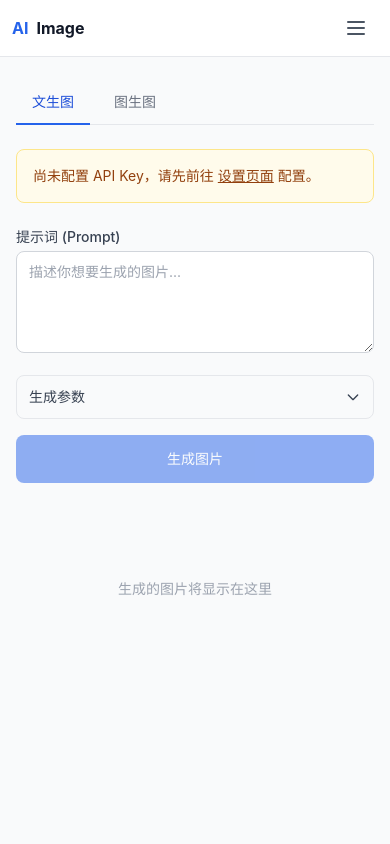
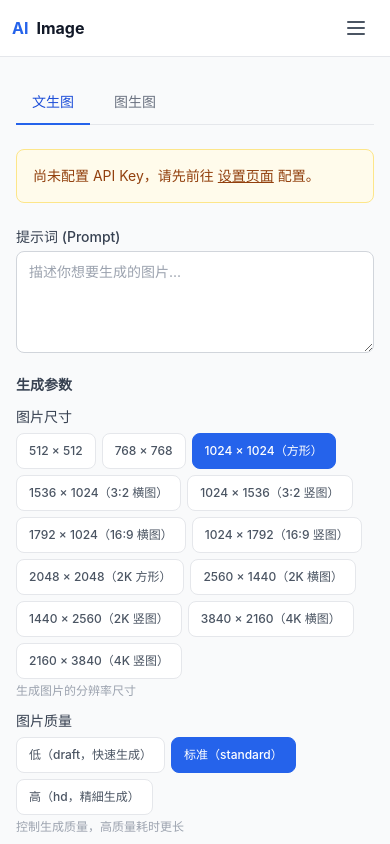
Before and after one commit to IronManCantFix/ai-image-online, a Vue app in the folder frontend/: page /generate in a window 390 px wide. Shown: the top 844 px of the page. Built offline with nearby package versions, Linux system fonts and the light colour scheme.

Commit message:
fix: always show parameters, remove collapsible toggle

```diff
--- a/frontend/src/components/generation/ImageToImage.vue
+++ b/frontend/src/components/generation/ImageToImage.vue
@@ -10,19 +10,7 @@
           focus:outline-none focus:ring-2 focus:ring-primary-500 focus:border-primary-500 min-h-[80px]"></textarea>
       </div>
 
-      <div class="lg:block">
-        <button @click="paramOpen = !paramOpen"
-          class="lg:hidden w-full flex items-center justify-between px-3 py-2.5 rounded-lg
-          border border-gray-200 bg-gray-50 text-sm font-medium text-gray-700 min-h-[44px]">
-          <span>生成参数</span>
-          <svg class="w-4 h-4 transition-transform" :class="paramOpen ? 'rotate-180' : ''" fill="none" stroke="currentColor" viewBox="0 0 24 24">
-            <path stroke-linecap="round" stroke-linejoin="round" stroke-width="2" d="M19 9l-7 7-7-7" />
-          </svg>
-        </button>
-        <div :class="paramOpen ? 'block mt-3' : 'hidden lg:block'">
-          <ParamPanel :schema="schema" @update="onParamsUpdate" />
-        </div>
-      </div>
+      <ParamPanel :schema="schema" @update="onParamsUpdate" />
 
       <button @click="generate" :disabled="gen.loading || !prompt.trim() || images.length === 0"
         class="w-full px-4 py-3 rounded-lg bg-primary-600 text-white text-sm font-medium
@@ -55,7 +43,6 @@
 const images = ref<File[]>([])
 const prompt = ref('')
 const params = ref<Record<string, string | number | boolean>>({})
-const paramOpen = ref(false)
 
 const adapter = getAdapter(settings.activeProfile?.adapterId || 'gpt-image-2')!
 const schema: ParamSchema = adapter.getParamSchema()
--- a/frontend/src/components/generation/TextToImage.vue
+++ b/frontend/src/components/generation/TextToImage.vue
@@ -8,19 +8,7 @@
           focus:outline-none focus:ring-2 focus:ring-primary-500 focus:border-primary-500 min-h-[100px]"></textarea>
       </div>
 
-      <div class="lg:block">
-        <button @click="paramOpen = !paramOpen"
-          class="lg:hidden w-full flex items-center justify-between px-3 py-2.5 rounded-lg
-          border border-gray-200 bg-gray-50 text-sm font-medium text-gray-700 min-h-[44px]">
-          <span>生成参数</span>
-          <svg class="w-4 h-4 transition-transform" :class="paramOpen ? 'rotate-180' : ''" fill="none" stroke="currentColor" viewBox="0 0 24 24">
-            <path stroke-linecap="round" stroke-linejoin="round" stroke-width="2" d="M19 9l-7 7-7-7" />
-          </svg>
-        </button>
-        <div :class="paramOpen ? 'block mt-3' : 'hidden lg:block'">
-          <ParamPanel :schema="schema" @update="onParamsUpdate" />
-        </div>
-      </div>
+      <ParamPanel :schema="schema" @update="onParamsUpdate" />
 
       <button @click="generate" :disabled="gen.loading || !prompt.trim()"
         class="w-full px-4 py-3 rounded-lg bg-primary-600 text-white text-sm font-medium
@@ -51,7 +39,6 @@
 const gallery = useGalleryStore()
 const prompt = ref('')
 const params = ref<Record<string, string | number | boolean>>({})
-const paramOpen = ref(false)
 
 const adapter = getAdapter(settings.activeProfile?.adapterId || 'gpt-image-2')!
 const schema: ParamSchema = adapter.getParamSchema()
```
